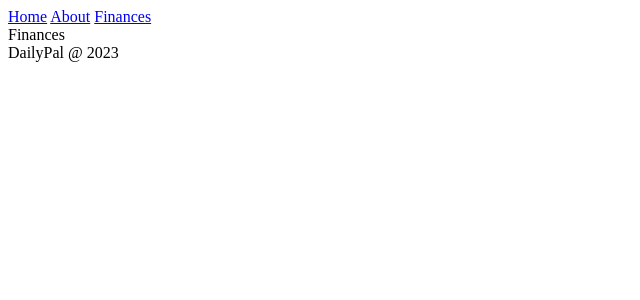
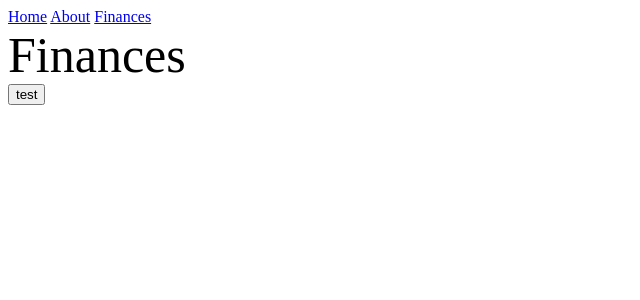
Before and after one commit to Lun4t1c/DailyPal, a SvelteKit app: page /finances in a window 1280 px wide. Shown: the top 300 px of the page, without its empty margins (0-640 px from the left). Built offline with nearby package versions, Linux system fonts and the light colour scheme.

Commit message:
script fiddling

```diff
--- a/src/routes/finances/+page.svelte
+++ b/src/routes/finances/+page.svelte
@@ -1,5 +1,12 @@
+<script src="./script.ts"></script>
 
 
 <div class="finances-container">Finances</div>
 
-<style></style>
+<button on:click={testFunc()}>test</button>
+
+<style>
+    .finances-container {
+    font-size: 50px;
+}
+</style>
--- a/src/routes/finances/+page.ts
+++ /dev/null
@@ -1,3 +0,0 @@
-export function load() {
-
-}
```
Also changed, not shown: src/routes/finances/style.css (renamed from src/routes/finances/+page.css).
